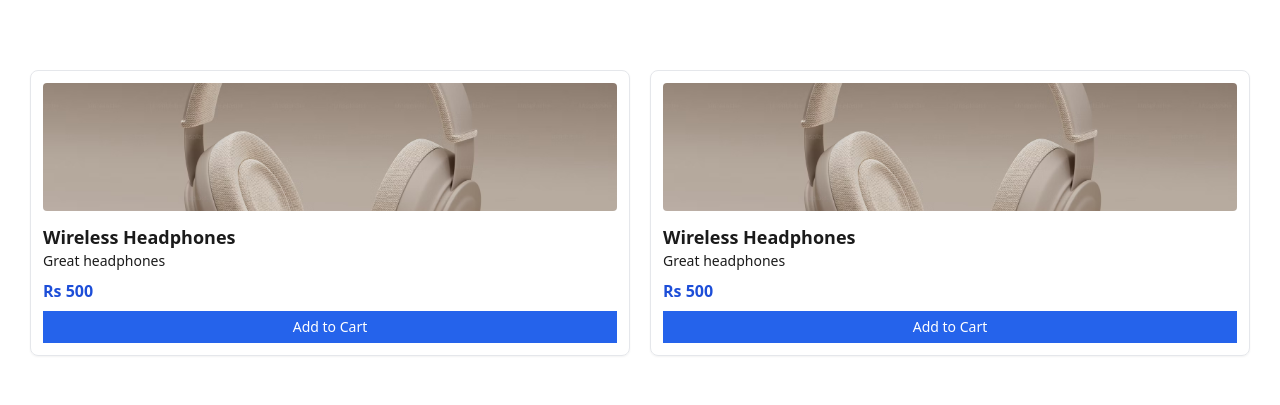
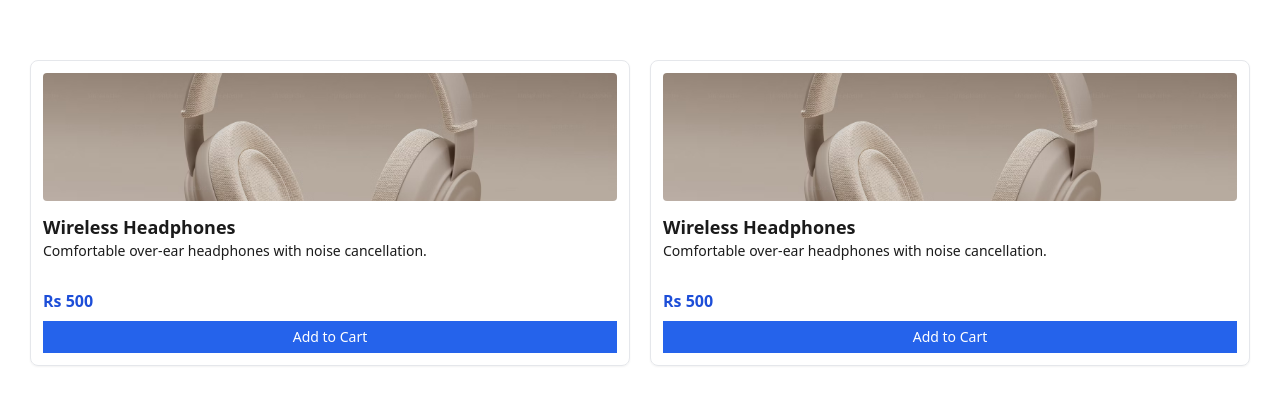
Before and after one commit to piyushsarin-sib/accessible-react-workshop, a React (Vite) app: page /playground/card in a window 1280 px wide. Shown: the part 107-512 px from the top of the page. Built offline with nearby package versions, Linux system fonts and the light colour scheme.

Commit message:
card: step-3 added alt text and readable description

```diff
--- a/src/playground/Card/Card.jsx
+++ b/src/playground/Card/Card.jsx
@@ -10,9 +10,9 @@ export const Card = () => {
       className="border rounded-lg p-3 shadow-sm hover:shadow-md transition-shadow focus-within:ring-2 focus-within:ring-blue-500"
       style={{ width: "600px" }}
     >
-      {/* ISSUE 3: No alt text or misleading alt */}
+      {/* FIXED ISSUE 3: added alt text */}
       <img
-        alt=""
+        alt="Wireless Headphones"
         className="w-full h-32 object-cover mb-3 rounded"
         src="/headphone.jpeg"
       />
@@ -20,10 +20,10 @@ export const Card = () => {
       {/* FIXED ISSUE 2: Semantic heading */}
       <h3 className="text-lg font-semibold line-clamp-1">Wireless Headphones</h3>
 
-      {/* ISSUE 4: Description too short and vague */}
-      <span className="mb-2 text-sm line-clamp-1 h-5 overflow-hidden">
-        Great headphones
-      </span>
+      {/* FIXED ISSUE 4: Meaningful description */}
+      <p className="mb-2 text-sm line-clamp-2 h-10 overflow-hidden">
+        Comfortable over-ear headphones with noise cancellation.
+      </p>
 
       {/* ISSUE 5: Price not associated with product */}
       <div className="block font-bold mb-2 text-blue-700">Rs 500</div>
```
